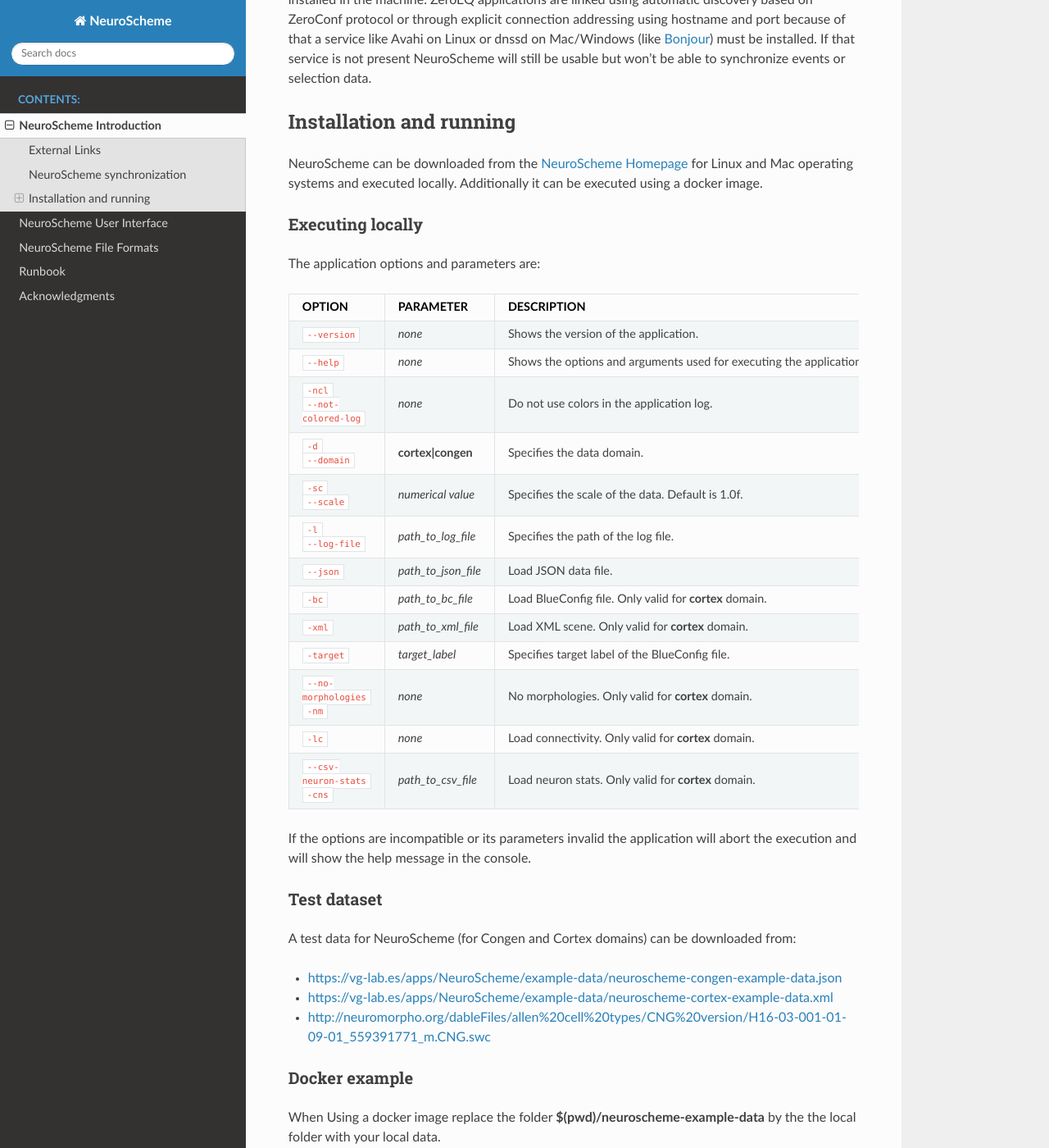
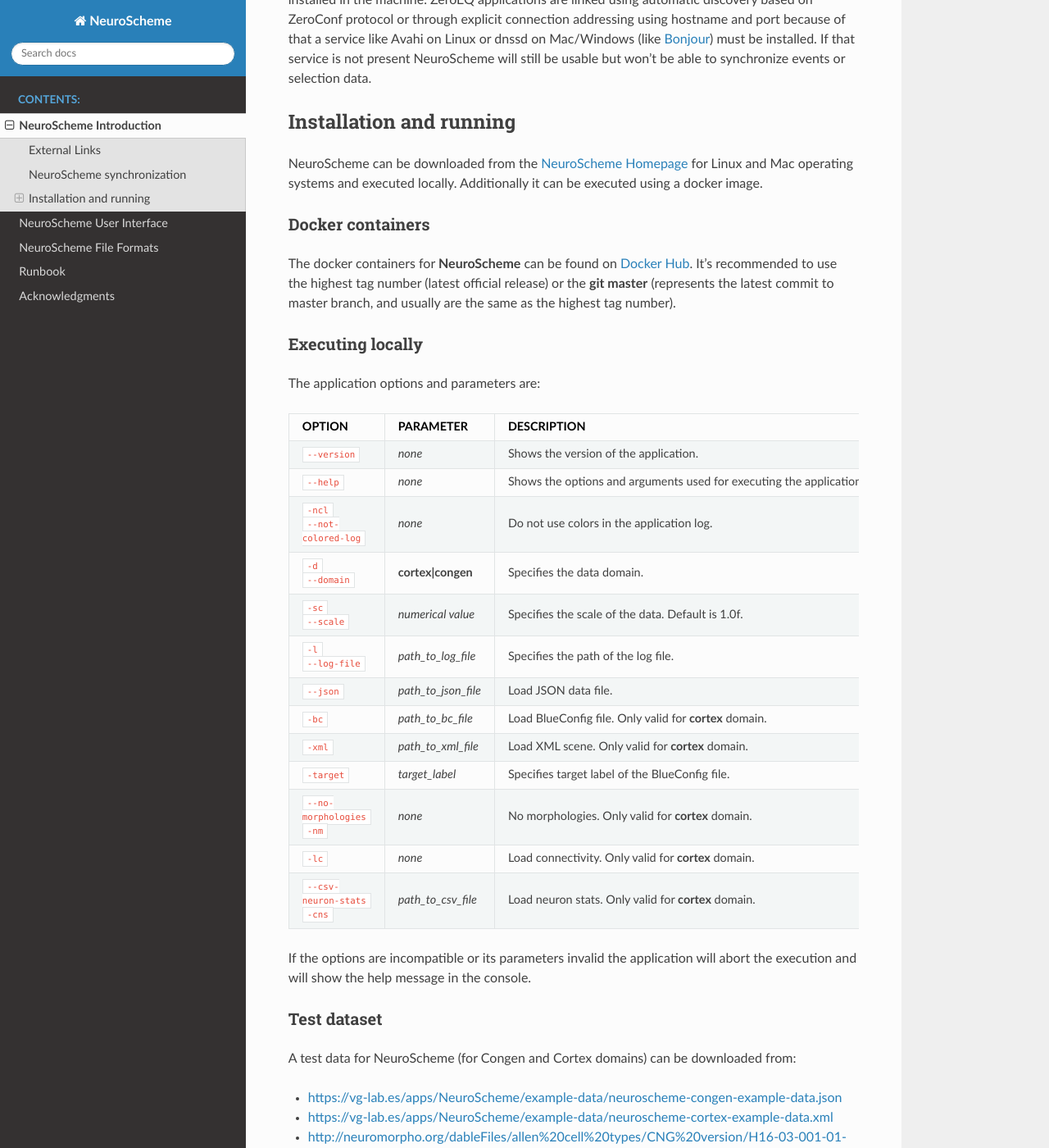
Before and after one commit to vg-lab/NeuroSchemeDocs, a Sphinx documentation site: the page built from source/01-Introduction.rst, in a window 1280 px wide and 1400 px high, scrolled down 745 px. Shown: the whole window at 82% size. Built offline with Sphinx 7.4.7 and the Read the Docs theme 2.0.0, drawn with Linux system fonts in a browser that asks for light colours; some of the changed lines change nothing that is shown; some of the changed text lies outside the part shown.

Commit message:
Added docker hub link. Updated docker tag release.

```diff
--- a/source/01-Introduction.rst
+++ b/source/01-Introduction.rst
@@ -28,6 +28,14 @@
 ------------------------
 
 NeuroScheme can be downloaded from the `NeuroScheme Homepage`_ for Linux and Mac operating systems and executed locally. Additionally it can be executed using a docker image.
+
+^^^^^^^^^^^^^^^^^
+Docker containers
+^^^^^^^^^^^^^^^^^
+
+The docker containers for **NeuroScheme** can be found on `Docker Hub`_. It's recommended to use the highest tag number (latest official release) or the **git master** (represents the latest commit to master branch, and usually are the same as the highest tag number).
+
+.. _Docker Hub: https://hub.docker.com/r/vglab/neuroscheme/tags?page=1&ordering=last_updated
 
 ^^^^^^^^^^^^^^^^^
 Executing locally
@@ -108,7 +116,7 @@
 
    xhost +local:docker
    # Pull the image
-   docker pull vglab/neuroscheme:0.5.0-nvidia-ubuntu-16.04
+   docker pull vglab/neuroscheme:0.6.0-nvidia-ubuntu-16.04
    # Download example data
    mkdir neuroscheme-example-data && cd neuroscheme-example-data
    wget https://vg-lab.es/apps/NeuroScheme/example-data/neuroscheme-congen-example-data.json
@@ -116,6 +124,6 @@
    wget http://neuromorpho.org/dableFiles/allen%20cell%20types/CNG%20version/H16-03-001-01-09-01_559391771_m.CNG.swc
    cd ..
    # Run cortex example
-   docker run --gpus 1 -ti --rm -e DISPLAY -v /tmp/.X11-unix:/tmp/.X11-unix -v /etc/machine-id:/etc/machine-id -v $(pwd)/neuroscheme-example-data:/data  --privileged vglab/neuroscheme:0.5.0-nvidia-ubuntu-16.04 /usr/bin/NeuroScheme -d cortex -xml /data/neuroscheme-cortex-example-data.xml
+   docker run --gpus 1 -ti --rm -e DISPLAY -v /tmp/.X11-unix:/tmp/.X11-unix -v /etc/machine-id:/etc/machine-id -v $(pwd)/neuroscheme-example-data:/data  --privileged vglab/neuroscheme:0.6.0-nvidia-ubuntu-16.04 /usr/bin/NeuroScheme -d cortex -xml /data/neuroscheme-cortex-example-data.xml
    # Run congen example
-   docker run --gpus 1 -ti --rm -e DISPLAY -v /tmp/.X11-unix:/tmp/.X11-unix -v /etc/machine-id:/etc/machine-id -v $(pwd)/neuroscheme-example-data:/data  --privileged vglab/neuroscheme:0.5.0-nvidia-ubuntu-16.04 /usr/bin/NeuroScheme -d congen --json /data/neuroscheme-congen-example-data.json
+   docker run --gpus 1 -ti --rm -e DISPLAY -v /tmp/.X11-unix:/tmp/.X11-unix -v /etc/machine-id:/etc/machine-id -v $(pwd)/neuroscheme-example-data:/data  --privileged vglab/neuroscheme:0.6.0-nvidia-ubuntu-16.04 /usr/bin/NeuroScheme -d congen --json /data/neuroscheme-congen-example-data.json
```
